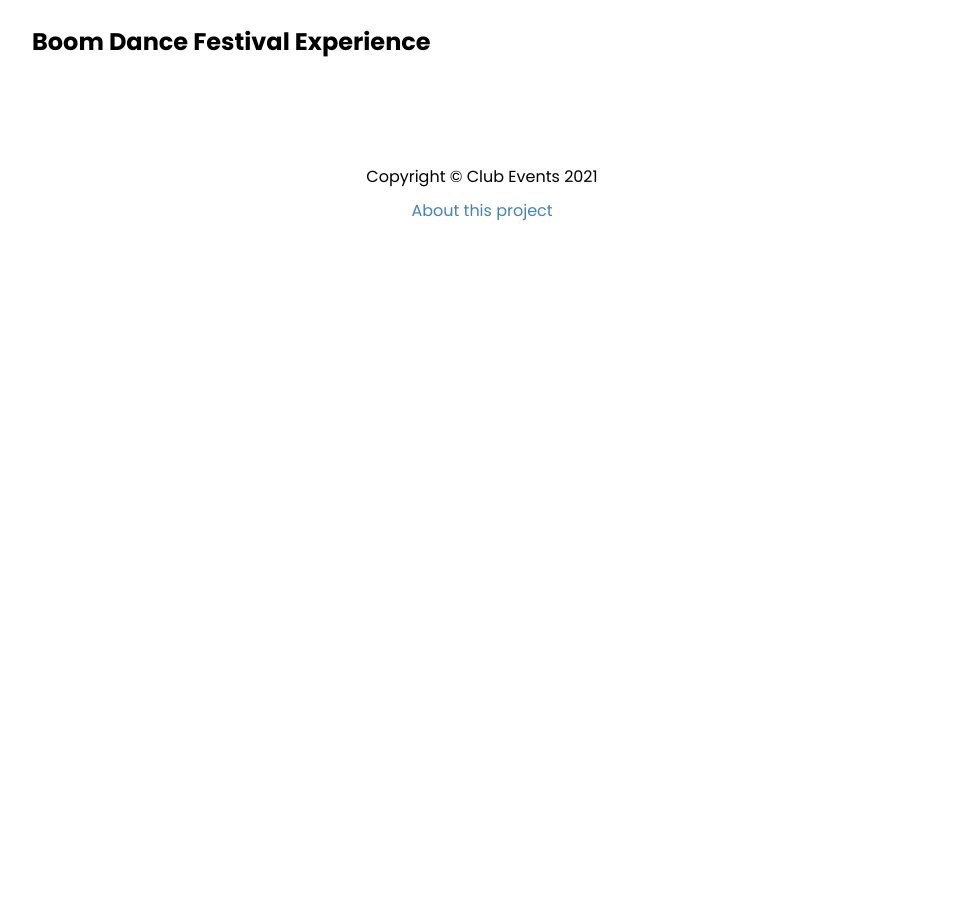
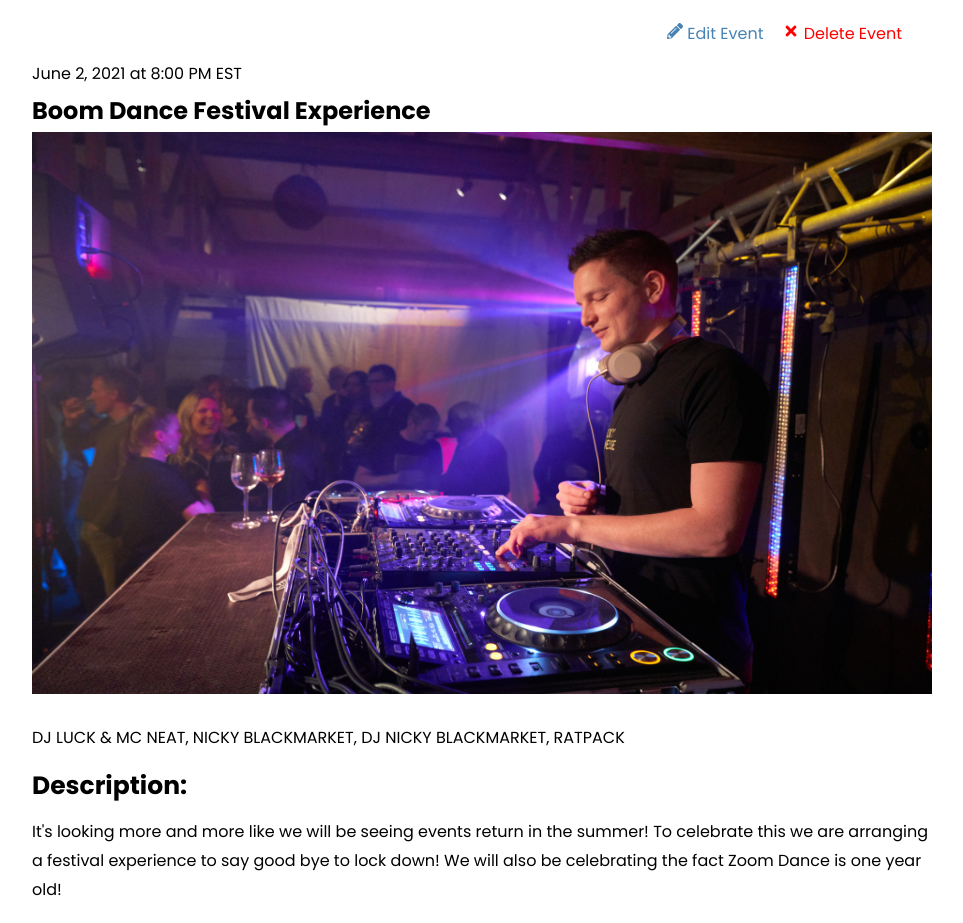
Before and after one commit to kryptondv/nextjs-events-app, a Next.js app: page /events/boom-dance-festival-experience in a window 1280 px wide. Shown: the part 100-1023 px from the top of the page, without its empty margins (158-1121 px from the left). Before the commit the page ends 800 px from the top, so only its background shows below. Built offline with nearby package versions, Linux system fonts and the light colour scheme; no server answers.

Commit message:
added single events page content

```diff
--- a/pages/events/[slug].js
+++ b/pages/events/[slug].js
@@ -1,10 +1,57 @@
+import Link from 'next/link';
+import Image from 'next/image';
+import { FaPencilAlt, FaTimes } from 'react-icons/fa';
 import { Layout } from '/components';
 import { API_URL } from '/config/index';
+
+import styles from '/styles/pages/Event.module.scss';
+const deleteEvent = e => {
+  console.log('delete');
+};
 
 export default function EventPage({ evt }) {
   return (
     <Layout>
-      <h2>{evt.name}</h2>
+      <div className={styles.event}>
+        {/* controls */}
+        <div className={styles.controls}>
+          <Link href={`/events/edit/${evt.id}`}>
+            <a>
+              <FaPencilAlt /> Edit Event
+            </a>
+          </Link>
+          <button className={styles.delete} onClick={deleteEvent}>
+            <FaTimes /> Delete Event
+          </button>
+        </div>
+
+        {/* date */}
+        <span>
+          {evt.date} at {evt.time}
+        </span>
+
+        {/* name & image */}
+        <h2>{evt.name}</h2>
+        {evt.image && (
+          <div className={styles.image}>
+            <Image src={evt.image} width={960} height={600} />
+          </div>
+        )}
+
+        {/* performers */}
+        <p>{evt.performers}</p>
+
+        {/* description & venue*/}
+        <h3>Description:</h3>
+        <p>{evt.description}</p>
+        <h3>Venue: {evt.venue}</h3>
+        <p>{evt.address}</p>
+
+        {/* back to events */}
+        <Link href="/events">
+          <a className={styles.back}>{'<'} Go Back to all events</a>
+        </Link>
+      </div>
     </Layout>
   );
 }
--- /dev/null
+++ b/styles/pages/Event.module.scss
@@ -0,0 +1,37 @@
+.event {
+  position: relative;
+  padding-top: 40px;
+
+  h3 {
+    font-size: 25px;
+  }
+
+  p {
+    margin: 10px 0;
+  }
+}
+
+.image {
+  margin-bottom: 20px;
+}
+
+.controls {
+  position: absolute;
+  right: 30px;
+  top: 0;
+}
+
+.delete {
+  margin-left: 20px;
+  color: red;
+  background: transparent;
+  border: none;
+  font-family: 'Poppins', sans-serif;
+  line-height: 1.8;
+  font-size: 16px;
+}
+
+.back {
+  display: block;
+  margin-top: 40px;
+}
```
